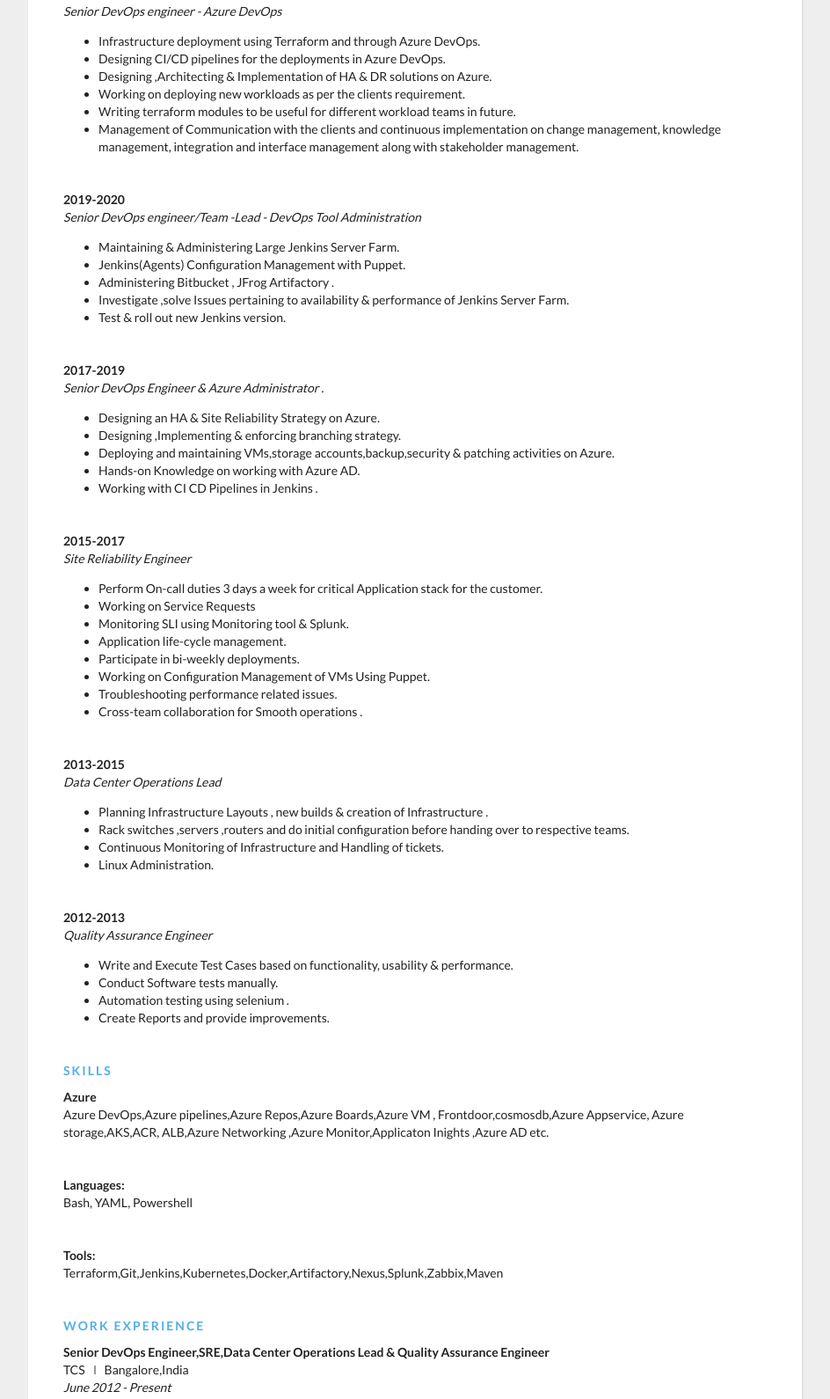
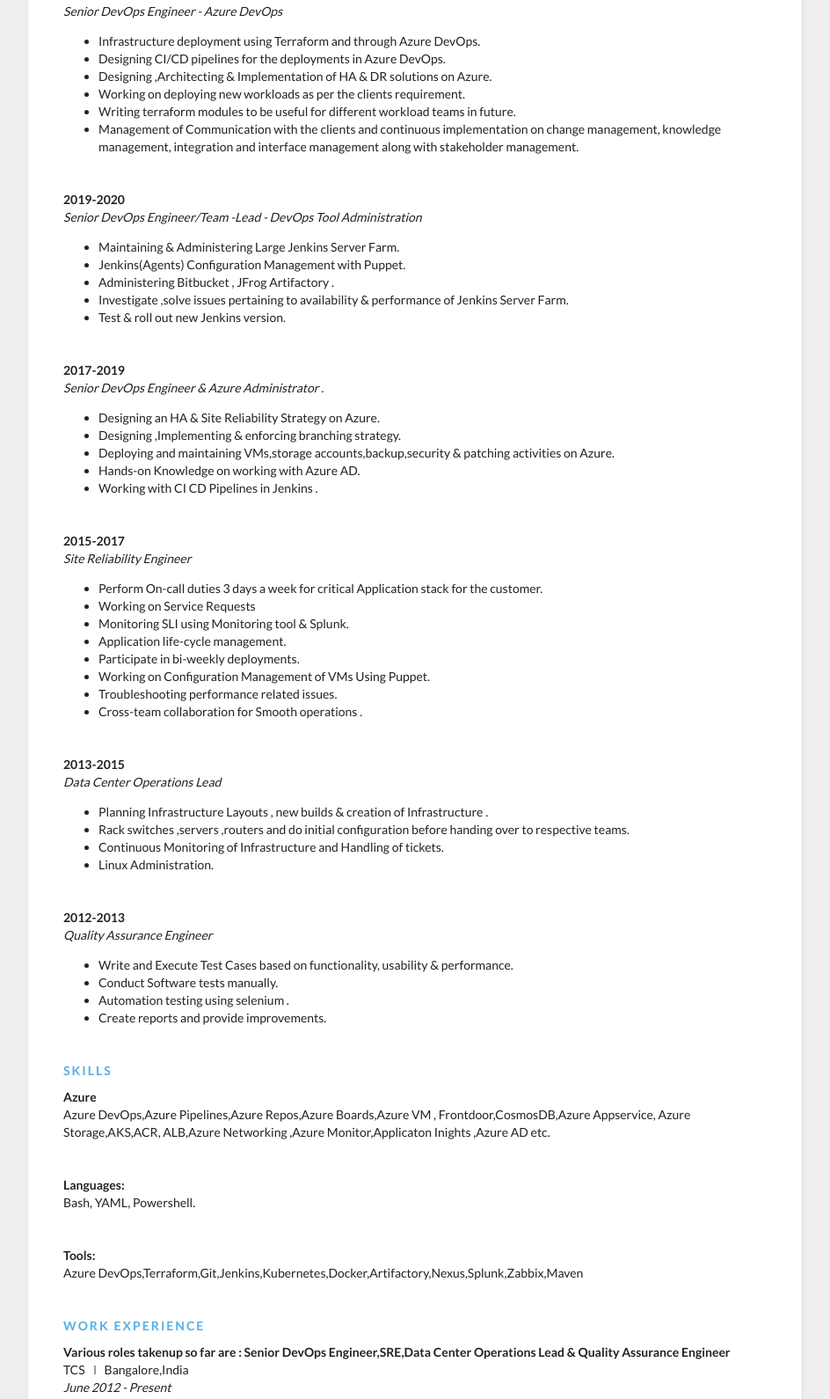
Before and after one commit to sidhardhav/Resume_static_website, a plain HTML site: page index.html in a window 1280 px wide. Shown: the part 278-1868 px from the top of the page at 88% size, without its empty margins (168-1112 px from the left). Drawn offline with Linux system fonts and the light colour scheme; a script that the page names is missing.

Commit message:
Correcting to be gramatically accurate

```diff
--- a/index.html
+++ b/index.html
@@ -35,7 +35,7 @@
        <div class="section__list">
         <div class="section__list-item">
           <div class="name">2020-Present</a></div>
-            <div class="tagline">Senior DevOps engineer - Azure DevOps </div>
+            <div class="tagline">Senior DevOps Engineer - Azure DevOps </div>
             <div class="text">
                 <ul>
                   <li>Infrastructure deployment using Terraform and through Azure DevOps. </li>
@@ -49,13 +49,13 @@
         </div>
         <div class="section__list-item">
           <div class="name">2019-2020</a></div>
-            <div class="tagline">Senior DevOps engineer/Team -Lead - DevOps Tool Administration </div>
+            <div class="tagline">Senior DevOps Engineer/Team -Lead - DevOps Tool Administration </div>
             <div class="text">
                 <ul>
                   <li>Maintaining & Administering Large Jenkins Server Farm. </li>
                   <li>Jenkins(Agents) Configuration Management  with Puppet. </li>
                   <li>Administering Bitbucket , JFrog Artifactory . </li>
-                  <li>Investigate ,solve Issues pertaining to availability & performance of Jenkins Server Farm. </li>
+                  <li>Investigate ,solve issues pertaining to availability & performance of Jenkins Server Farm. </li>
                   <li>Test & roll out new Jenkins version.  </li>
                 </ul>
             </div>
@@ -109,7 +109,7 @@
                   <li>Write and Execute Test Cases based on functionality, usability & performance. </li>
                   <li>Conduct Software tests manually.  </li>
                   <li>Automation testing using selenium . </li>
-                  <li>Create Reports and provide improvements. </li>
+                  <li>Create reports and provide improvements. </li>
                 </ul>
             </div>
         </div>
@@ -120,15 +120,15 @@
       <div class="section__list">
         <div class="section__list-item">
           <div class="name">Azure</div>
-          <div class="addr">Azure DevOps,Azure pipelines,Azure Repos,Azure Boards,Azure VM , Frontdoor,cosmosdb,Azure Appservice, Azure storage,AKS,ACR, ALB,Azure Networking ,Azure Monitor,Applicaton Inights ,Azure AD etc.</div>
+          <div class="addr">Azure DevOps,Azure Pipelines,Azure Repos,Azure Boards,Azure VM , Frontdoor,CosmosDB,Azure Appservice, Azure Storage,AKS,ACR, ALB,Azure Networking ,Azure Monitor,Applicaton Inights ,Azure AD etc.</div>
         </div>
         <div class="section__list-item">
           <div class="name">Languages:</div>
-          <div class="addr"> Bash, YAML, Powershell</div>
+          <div class="addr"> Bash, YAML, Powershell.</div>
         </div>
         <div class="section__list-item">
           <div class="name">Tools:</div>
-          <div class="addr">Terraform,Git,Jenkins,Kubernetes,Docker,Artifactory,Nexus,Splunk,Zabbix,Maven</div>
+          <div class="addr">Azure DevOps,Terraform,Git,Jenkins,Kubernetes,Docker,Artifactory,Nexus,Splunk,Zabbix,Maven</div>
         </div>
       </div>
     </div>
@@ -136,7 +136,7 @@
       <div class="section__title">Work Experience</div>
       <div class="section__list">
         <div class="section__list-item">
-            <div class="name">Senior DevOps Engineer,SRE,Data Center Operations Lead & Quality Assurance Engineer </div>
+            <div class="name">Various roles takenup so far are : Senior DevOps Engineer,SRE,Data Center Operations Lead & Quality Assurance Engineer </div>
             <div class="addr">TCS<span class="header separator"></span>Bangalore,India</div>
             <div class="tagline">June 2012 - Present</div>
           </div>
@@ -158,7 +158,7 @@
        </div>
        <div class="section__list">
          <div class="section__list-item">
-        <br>Yoga,Esoteric Science,Formula1 and Football</div>
+        <br>Yoga,Esoteric Science,Formula1 and Football.</div>
        </div>
     <div class="section">
       <div class="section__title">Certifications</div>
```
